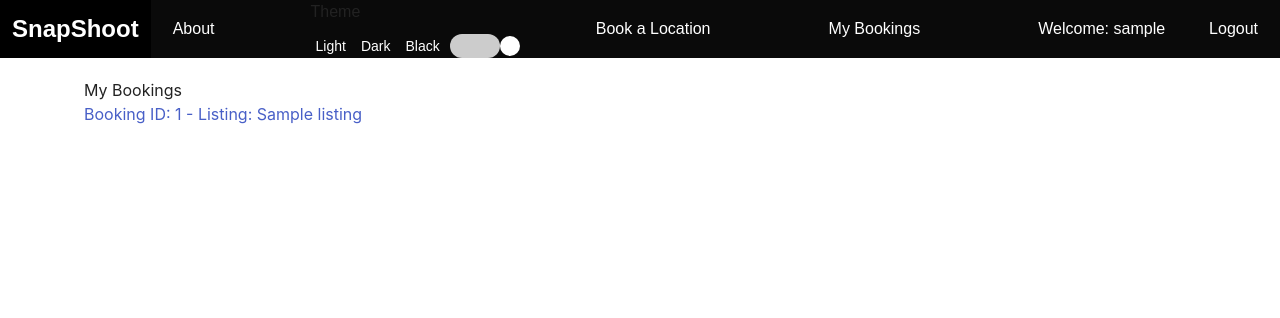
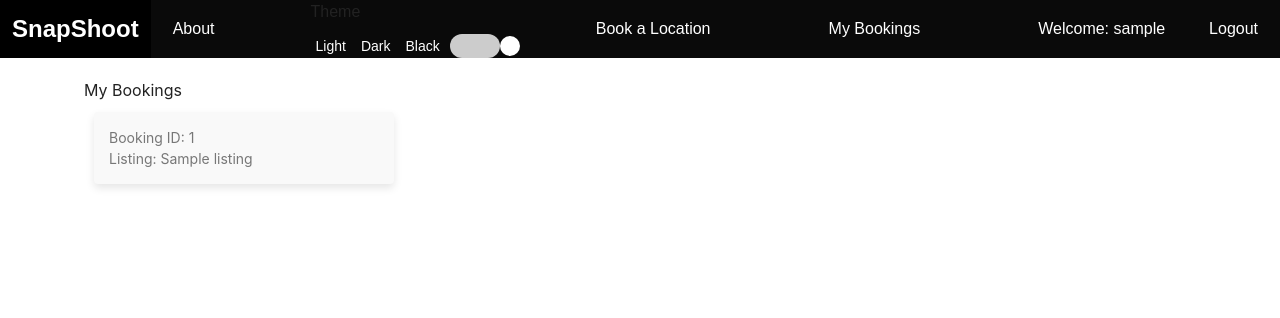
Before and after one commit to undftdcreed/SnapShoot, a Django app: page /bookings/ in a window 1280 px wide. Shown: the top 318 px of the page. Run offline with Django 4.2, Linux system fonts and the light colour scheme; a user stored in the database is signed in; tables that the repository leaves empty hold one stand-in row (values such as "Sample post").

Commit message:
css changes

```diff
--- a/main_app/static/styles/main.css
+++ b/main_app/static/styles/main.css
@@ -516,3 +516,39 @@ footer {
 }
 
 /* Update other styles as needed */
+
+/* styles.css */
+.booking-container {
+  display: flex;
+  flex-wrap: wrap;
+}
+
+.booking-card {
+  width: 300px;
+  margin: 10px;
+  padding: 15px;
+  background-color: #f9f9f9;
+  border-radius: 4px;
+  box-shadow: 0 4px 8px rgba(0, 0, 0, 0.1);
+  transition: transform 0.2s ease-in-out;
+}
+
+.booking-card:hover {
+  transform: translateY(-5px);
+}
+
+.booking-info {
+  margin: 0;
+  padding: 0;
+}
+
+/* Unique hover card styles for each booking card */
+#booking-card-1 .hover-card {
+  /* Add your hover card styles for booking with ID 1 */
+}
+
+#booking-card-2 .hover-card {
+  /* Add your hover card styles for booking with ID 2 */
+}
+
+/* Add similar styles for other booking cards with unique IDs */
--- a/main_app/templates/booking_list.html
+++ b/main_app/templates/booking_list.html
@@ -2,17 +2,18 @@
 
 {% block content %}
     <h1>My Bookings</h1>
-    {% if bookings %}
-        <ul>
+    <div class="booking-container">
+        {% if bookings %}
             {% for booking in bookings %}
-                <li>
+                <div class="booking-card" id="booking-card-{{ booking.id }}">
                     <a href="{% url 'booking_detail' pk=booking.pk %}">
-                        Booking ID: {{ booking.id }} - Listing: {{ booking.listing.name }}
+                        <p class="booking-info">Booking ID: {{ booking.id }}</p>
+                        <p class="booking-info">Listing: {{ booking.listing.name }}</p>
                     </a>
-                </li>
+                </div>
             {% endfor %}
-        </ul>
-    {% else %}
-        <p>No bookings found.</p>
-    {% endif %}
+        {% else %}
+            <p>No bookings found.</p>
+        {% endif %}
+    </div>
 {% endblock %}
--- a/main_app/urls.py
+++ b/main_app/urls.py
@@ -4,8 +4,8 @@ from . import views
 urlpatterns = [
     path('', views.Home.as_view(), name="home"),
     path('about/', views.About.as_view(), name="about"),
+    path('listings/', views.ListingList.as_view(), name="listing_list"),
     path('accounts/signup/', views.Signup.as_view(), name="signup"),
-    path('listings/', views.ListingList.as_view(), name="listing_list"),
     path('listings/new/', views.ListingCreate.as_view(), name="listing_create"),
     path('listings/<int:pk>/', views.ListingDetail.as_view(), name="listing_detail"),
     path('listings/<int:pk>/update', views.ListingUpdate.as_view(), name="listing_update"),
```
